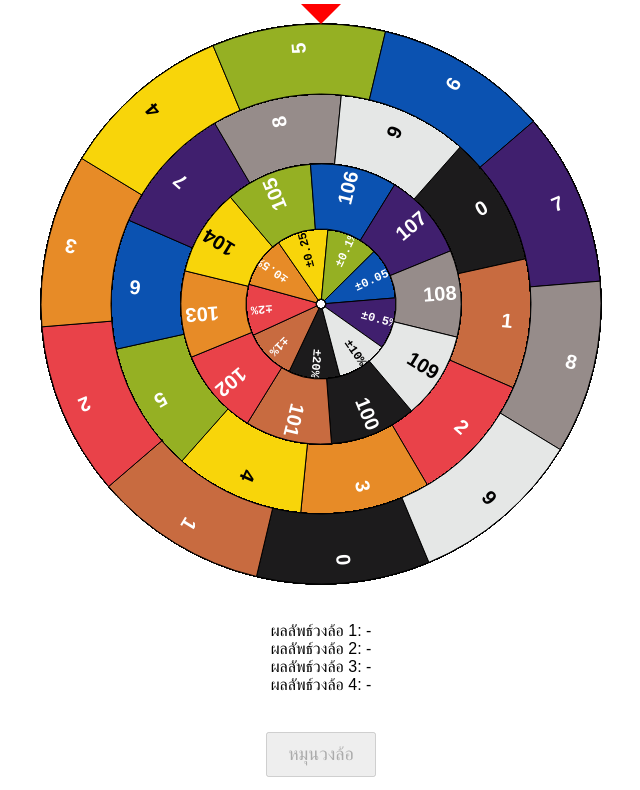
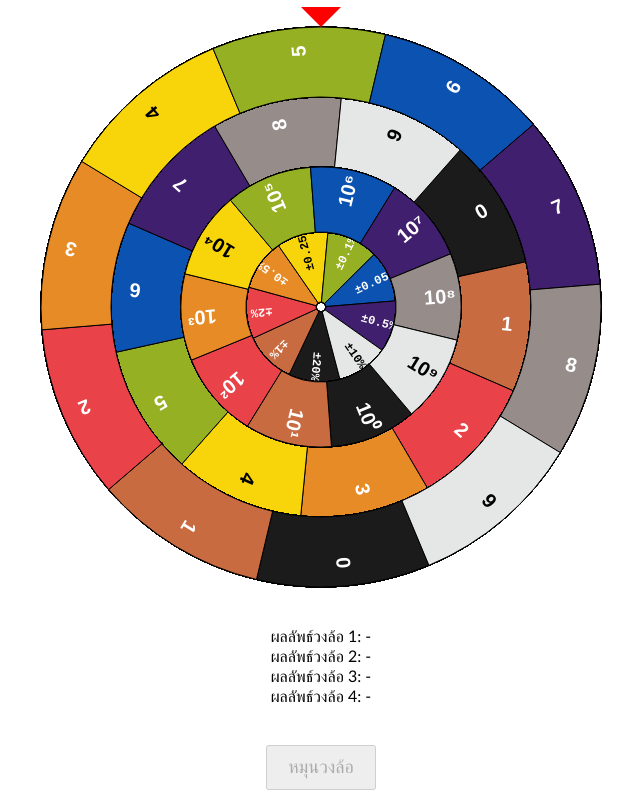
Before and after one commit to tachittanachote/color_bands, a plain HTML site: page index.html in a window 1280 px wide. Shown: the part 96-886 px from the top of the page, without its empty margins (319-959 px from the left). Drawn offline with nearby package versions, Linux system fonts and the light colour scheme.

Commit message:
udpate code

```diff
--- a/index.html
+++ b/index.html
@@ -12,7 +12,7 @@
     <style>
         body {
             text-align: center;
-            font-family: Arial, sans-serif;
+            font-family: 'Trebuchet MS', sans-serif;
             margin: auto;
             padding: 0;
             display: flex;
@@ -107,16 +107,16 @@
                 'innerRadius': 75,
                 'textFillStyle': 'white',
                 'segments': [
-                    { 'fillStyle': '#1C1B1C', 'text': '100' },
-                    { 'fillStyle': '#C86B40', 'text': '101' },
-                    { 'fillStyle': '#E94249', 'text': '102' },
-                    { 'fillStyle': '#E78B27', 'text': '103' },
-                    { 'fillStyle': '#F8D50A', 'text': '104', 'textFillStyle': 'black' },
-                    { 'fillStyle': '#95B023', 'text': '105' },
-                    { 'fillStyle': '#0B52B1', 'text': '106' },
-                    { 'fillStyle': '#401F6E', 'text': '107' },
-                    { 'fillStyle': '#968C8A', 'text': '108' },
-                    { 'fillStyle': '#E5E7E6', 'textFillStyle': 'black', 'text': '109' }
+                    { 'fillStyle': '#1C1B1C', 'text': '10⁰' },
+                    { 'fillStyle': '#C86B40', 'text': '10¹' },
+                    { 'fillStyle': '#E94249', 'text': '10²' },
+                    { 'fillStyle': '#E78B27', 'text': '10³' },
+                    { 'fillStyle': '#F8D50A', 'text': '10⁴', 'textFillStyle': 'black' },
+                    { 'fillStyle': '#95B023', 'text': '10⁵' },
+                    { 'fillStyle': '#0B52B1', 'text': '10⁶' },
+                    { 'fillStyle': '#401F6E', 'text': '10⁷' },
+                    { 'fillStyle': '#968C8A', 'text': '10⁸' },
+                    { 'fillStyle': '#E5E7E6', 'textFillStyle': 'black', 'text': '10⁹' }
                 ]
             }),
             new Winwheel({
```
